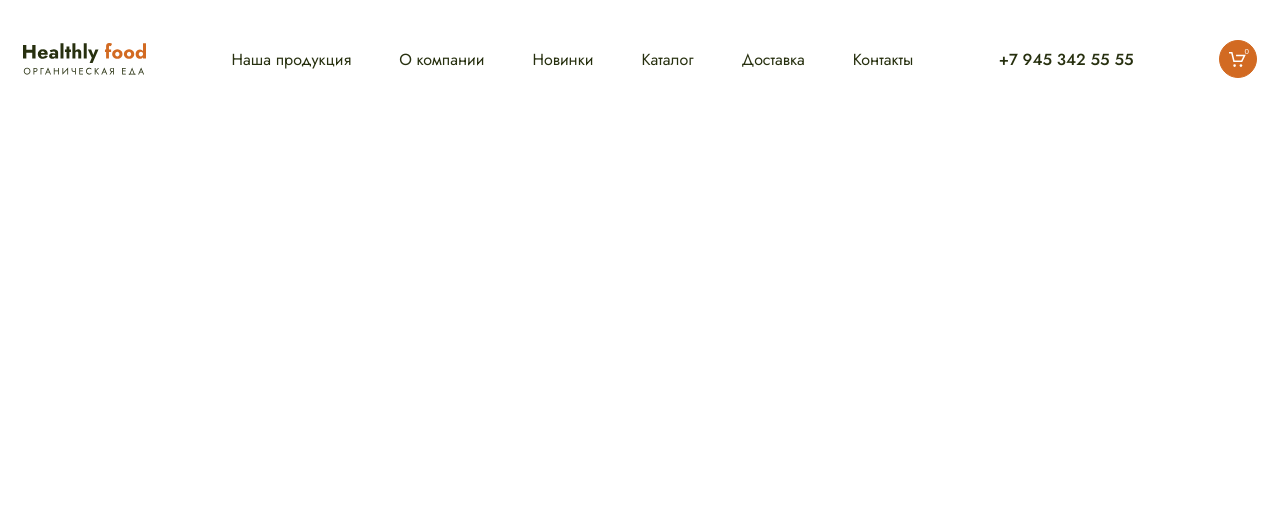
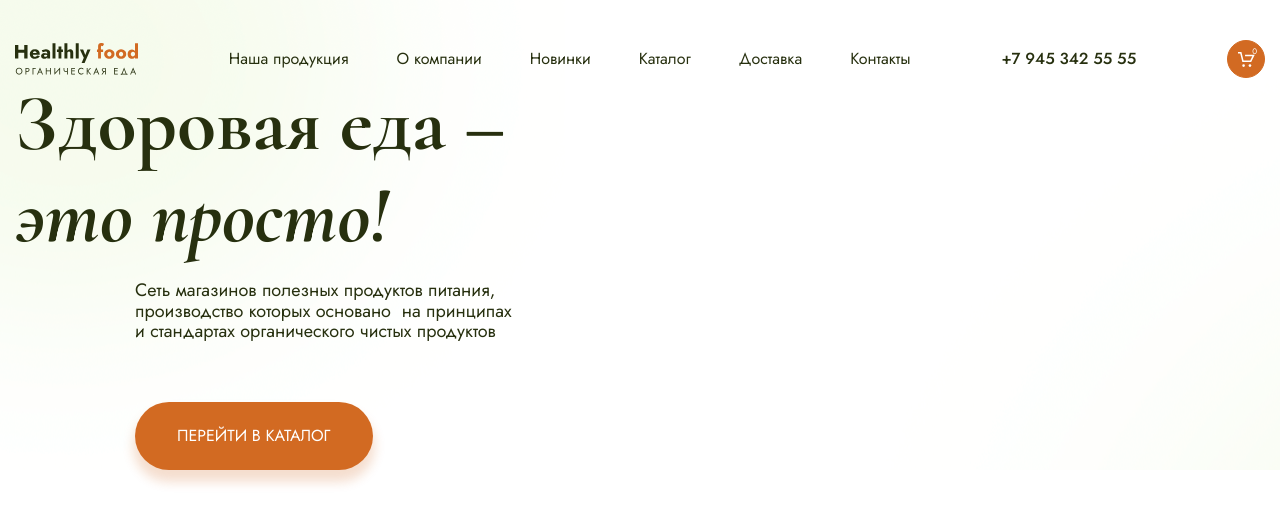
Before and after one commit to LeoAlex93/Module02-Shop, a website built with webpack: page src/index.html in a window 1280 px wide. Built offline with nearby package versions, Linux system fonts and the light colour scheme.

Commit message:
add main

```diff
--- a/package.json
+++ b/package.json
@@ -16,6 +16,7 @@
     "webpack-dev-server": "^4.7.4"
   },
   "dependencies": {
-    "html-webpack-plugin": "^5.5.0"
+    "html-webpack-plugin": "^5.5.0",
+    "normalize.css": "^8.0.1"
   }
 }
--- a/src/index.html
+++ b/src/index.html
@@ -37,6 +37,19 @@
                 <span class="header__counter">0</span>
             </button>
         </header>
+        <div class="container">
+            <div class="main__text">
+                <h1 class="title title_block"> Здоровая еда &ndash;
+                    <span class="title__span">это просто! </span>
+                </h1>
+            </div>
+            <div class="main__item">
+                <p class="description description_size-s">Сеть магазинов полезных продуктов питания,  производство которых основано &nbsp;на принципах и стандартах органического чистых продуктов</p>
+                <div class="main__link"><a href="#" class="link">Перейти в каталог</a>
+                </div>
+            </div>
+        </div>
+
     </div>
 </body>
 </html>
--- a/src/index.js
+++ b/src/index.js
@@ -1 +1,2 @@
+import 'normalize.css'
 import './styles/main.scss'
--- a/src/styles/main.scss
+++ b/src/styles/main.scss
@@ -14,17 +14,16 @@ html {
 body {
     font-size: 1.6rem;
     font-family: $font-jost;
+    color: $green;
 }
 
 .header {
     max-width: 1440px;
     margin: 0 auto;
-    padding-left: 15px;
-    padding-right: 15px;
+    padding: 4rem 15px 0 15px;
     display: flex;
     align-items: center;
     justify-content: space-between;
-    margin-top: 4rem;
 
     &__nav {
         display: flex;
@@ -34,7 +33,6 @@ body {
         gap: 4.8rem;
     }
     &__link {
-        font-size: 1.6rem;
         color: $green;
         text-decoration: none;
         &:hover {
@@ -43,7 +41,6 @@ body {
     }
     &__tel {
         text-decoration: none;
-        font-size: 1.6rem;
         font-weight: 500;
         color: $green;
         &:hover {
@@ -85,3 +82,53 @@ body {
     width: 12.3rem;
     height: 3.2rem;
 }
+
+.container {
+    max-width: 1440px;
+    margin: 0 auto;
+    padding-left: 15px;
+    padding-right: 15px;
+}
+
+.main {
+    background-image: url(../images/main.png);
+    &__item {
+        margin-left: 12rem;
+        max-width: 378px;
+    }
+    &__link {
+        margin-top: 6rem;
+    }
+}
+
+.title {
+    font-family: $font-cormorant;
+    font-weight: 700;
+    font-size: 8rem;
+    margin: 0;
+    &__span {
+        font-style: italic;
+    }
+    &_block{
+        .title__span {
+            display: block;
+        }
+    }
+}
+
+.description {
+    &_size-s {
+        font-size: 1.8rem;
+    }
+}
+
+.link {
+    color: $white;
+    text-transform: uppercase;
+    padding: 2.5rem 4.2rem;
+    background-color: $orange;
+    box-shadow: 0px 1rem 1.1rem 0.2rem rgba(207, 92, 13, 0.2);
+    text-decoration: none;
+    border-radius: 3.8rem;
+    display: inline-block;
+}
```
Also changed, not shown: dist/index.html, dist/styles/main.css, src/images/main.png (added), 1 other file.
